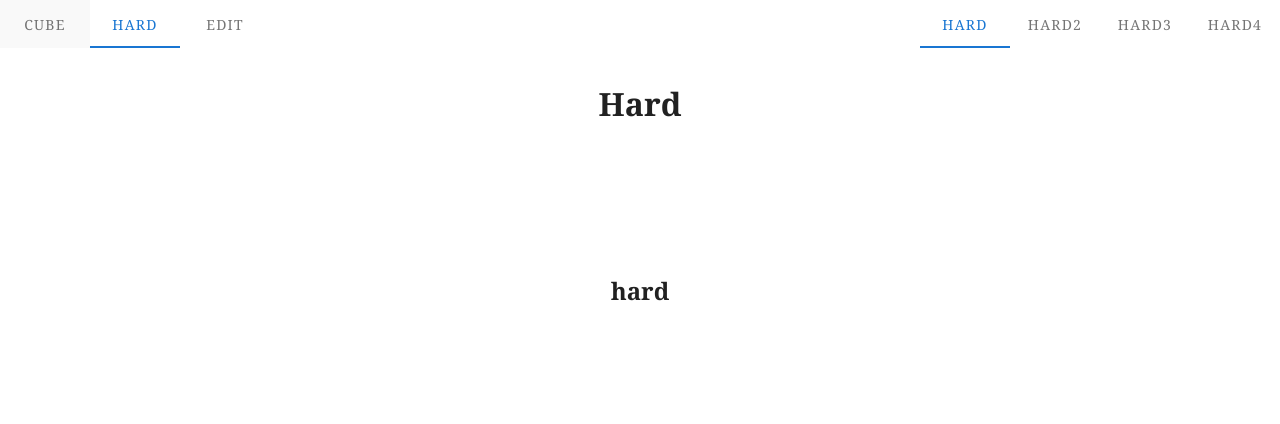
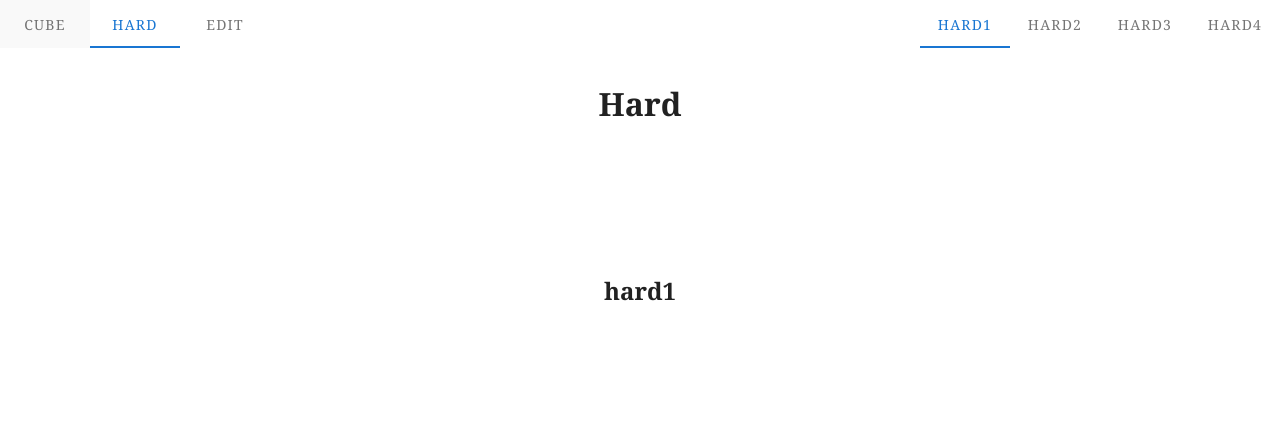
Before and after one commit to kota-kaneta/Hard-perfect-score-answer-Kas, a Vue app: page /hard in a window 1280 px wide. Shown: the top 424 px of the page. Built offline with nearby package versions, Linux system fonts and the light colour scheme.

Commit message:
clickボタンhome満点答案

```diff
--- a/src/views/Edit.vue
+++ b/src/views/Edit.vue
@@ -2,7 +2,7 @@
   <div class="edit">
       <div class="right-nav">
         <v-tabs>
-          <v-tab v-scroll-to="'#top'">edit</v-tab>
+          <v-tab v-scroll-to="'#top'">edit1</v-tab>
           <v-tab v-scroll-to="'#edit2'">edit2</v-tab>
           <v-tab v-scroll-to="'#edit3'">edit3</v-tab>
           <v-tab v-scroll-to="'#edit4'">edit4</v-tab>
--- a/src/views/Hard.vue
+++ b/src/views/Hard.vue
@@ -2,7 +2,7 @@
   <div class="hard">
       <div class="right-nav">
         <v-tabs>
-          <v-tab v-scroll-to="'#top'">hard</v-tab>
+          <v-tab v-scroll-to="'#top'">hard1</v-tab>
           <v-tab v-scroll-to="'#hard2'">hard2</v-tab>
           <v-tab v-scroll-to="'#hard3'">hard3</v-tab>
           <v-tab v-scroll-to="'#hard4'">hard4</v-tab>
@@ -10,9 +10,7 @@
       </div>
     <Header id="top">Hard</Header>
       <div id="hard">
-        <h2>
-          hard
-        </h2>
+        <h2>hard1</h2>
       </div>
       <div id="hard2">
         <h2>
--- a/src/views/Home.vue
+++ b/src/views/Home.vue
@@ -13,12 +13,15 @@
       </div>
     <h2 id="h2">cube2</h2>
       <div id="cube2">
+        <v-btn color="red" class="cube2-btn" @click="cube2==true">click!!</v-btn>
       </div>
     <h2 id="h3">cube3</h2>
       <div id="cube3">
+        <v-btn color="green" class="cube3-btn" @click="cube3==true">click!!!!</v-btn>
       </div>
     <h2 id="h4">cube4</h2>
       <div id="cube4">
+        <v-btn color="blue" class="cube4-btn" @click="cube4==true">click!!!!!</v-btn>
       </div>
   </div>
 </template>
@@ -39,6 +42,8 @@ h2{
   align-content: center;
   padding: 65px;
 }
+.cube2-btn{
+}
 </style>
 
 <script>
```
